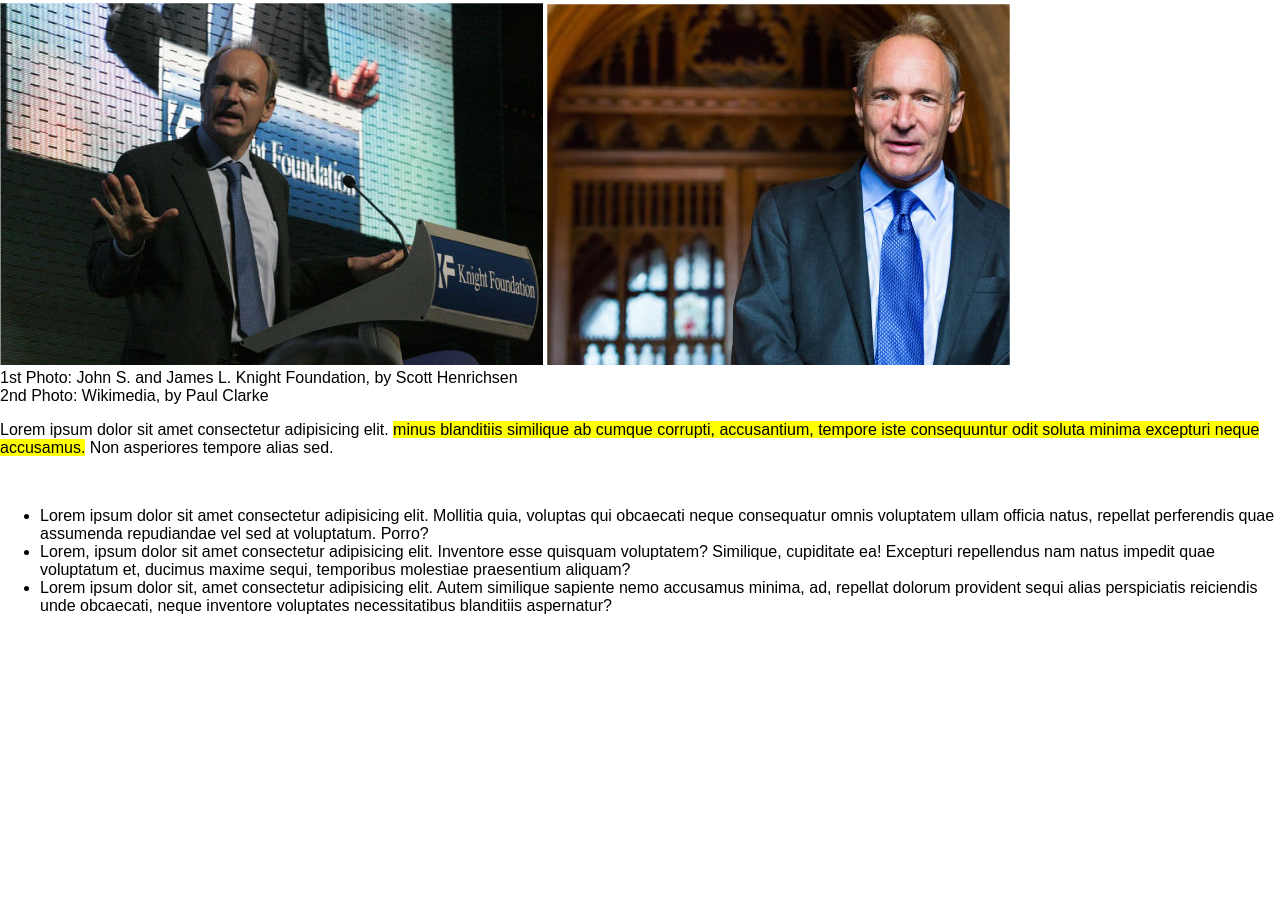
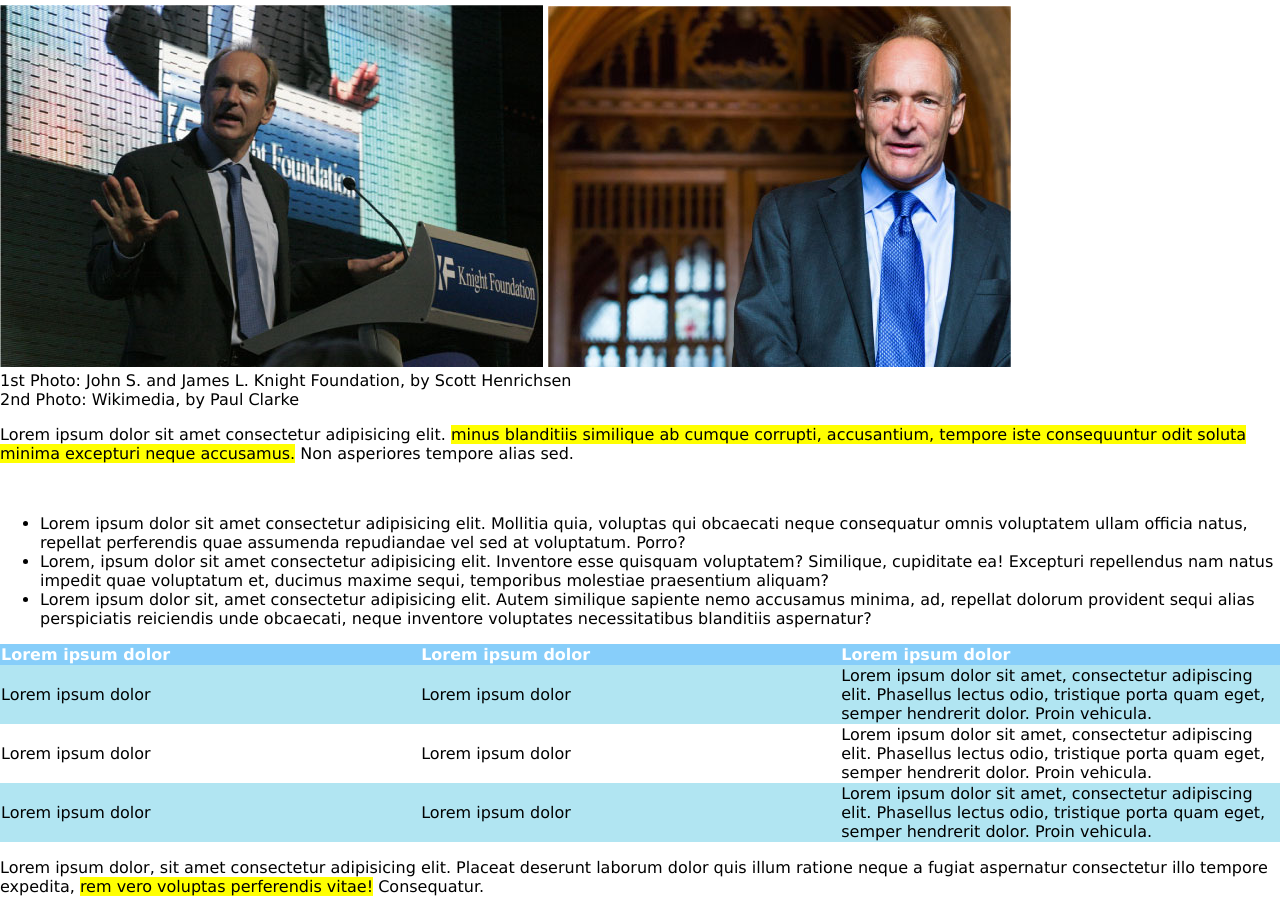
Before and after one commit to arnaldorosa/html-css-booleaner, a plain HTML site: page index.html in a window 1280 px wide. Shown: the part 261-1173 px from the top of the page. Before the commit the page ends 892 px from the top, so only its background shows below. Drawn offline with Linux system fonts and the light colour scheme.

Commit message:
booleaner

```diff
--- a/index.html
+++ b/index.html
@@ -55,7 +55,41 @@
         <!-- /Paragrafo Puntato -->
        </section>
 
+        <!-- Tabella -->
+       <section class="table">
+        <table>
+            <thead>
+                <tr>
+                    <th>Lorem ipsum dolor</th>
+                    <th>Lorem ipsum dolor</th>
+                    <th>Lorem ipsum dolor</th>
+                </tr>
+            </thead>
+            <tbody>
+                <tr>
+                    <td>Lorem ipsum dolor</td>
+                    <td>Lorem ipsum dolor</td>
+                    <td>Lorem ipsum dolor sit amet, consectetur adipiscing elit. Phasellus lectus odio, tristique porta quam eget, semper hendrerit dolor. Proin vehicula.</td>
+                </tr>
+                <tr class="middle-tr">
+                    <td>Lorem ipsum dolor</td>
+                    <td>Lorem ipsum dolor</td>
+                    <td>Lorem ipsum dolor sit amet, consectetur adipiscing elit. Phasellus lectus odio, tristique porta quam eget, semper hendrerit dolor. Proin vehicula.</td>
+                </tr>
+                <tr>
+                    <td>Lorem ipsum dolor</td>
+                    <td>Lorem ipsum dolor</td>
+                    <td>Lorem ipsum dolor sit amet, consectetur adipiscing elit. Phasellus lectus odio, tristique porta quam eget, semper hendrerit dolor. Proin vehicula.</td>
+                </tr>
+            </tbody>
+        </table>
+    </section>
+        <!-- /Tabella -->
+    </main>
 
-    </main>
+    <!-- Paragrafo Finale -->
+    <footer>
+        <p>Lorem ipsum dolor, sit amet consectetur adipisicing elit. Placeat deserunt laborum dolor quis illum ratione neque a fugiat aspernatur consectetur illo tempore expedita, <mark>rem vero voluptas perferendis vitae!</mark>  Consequatur.</p>
+    </footer>
 </body>
 </html>
--- a/style.css
+++ b/style.css
@@ -1,5 +1,5 @@
 body {
-    font-family: sans-serif;
+    font-family: 'Lucida Sans', 'Lucida Sans Regular', 'Lucida Grande', 'Lucida Sans Unicode', Geneva, Verdana, sans-serif;
     margin: 0;
     font-size: 1em;
 }
@@ -19,3 +19,23 @@ body {
 .article-images {
     margin-top: 2em;
 }
+
+table {
+    text-align: left;
+    border-spacing: 0;
+    border-collapse: collapse;
+}
+
+th {
+    background-color: lightskyblue;
+    color: white;
+    width: 100vh;
+}
+
+tbody {
+    background-color: #b1e5f2;
+}
+
+.middle-tr {
+    background-color: white;
+}
```
Lines whose indentation alone changed are shown as unchanged.
